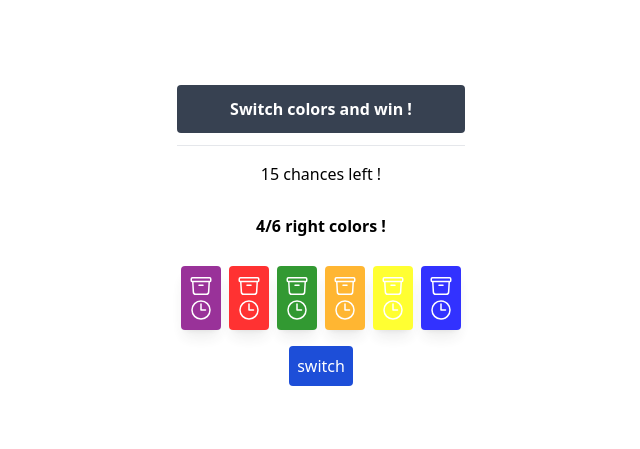
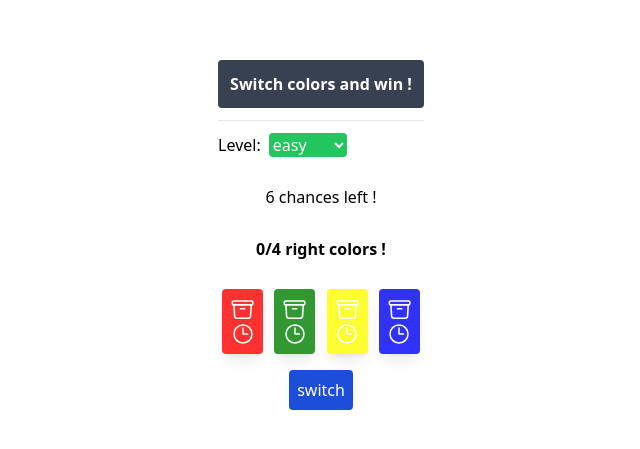
Before and after one commit to YALNEZAMI/switchcolor, a Vue app: page / in a window 1280 px wide. Shown: the part 165-614 px from the top of the page, without its empty margins (319-959 px from the left). Built offline with nearby package versions, Linux system fonts and the light colour scheme.

Commit message:
level introduced

```diff
--- a/src/App.vue
+++ b/src/App.vue
@@ -5,6 +5,22 @@
         Switch colors and win !
       </h1>
       <hr />
+      <div class="my-3">
+        <label for="">Level:</label>
+        <select
+          v-model="level"
+          :class="{
+            'rounded mx-2 text-white': true,
+            'bg-green-500': level === 'easy',
+            'bg-blue-500': level === 'midium',
+            'bg-red-500': level === 'hard',
+          }"
+        >
+          <option class="bg-green-500" value="easy">easy</option>
+          <option class="bg-blue-500" value="midium">midium</option>
+          <option class="bg-red-500" value="hard">hard</option>
+        </select>
+      </div>
       <h1
         v-show="counter != 0 && couples.length != rightAnswers()"
         class="my-2 text-center rounded p-2"
@@ -37,11 +53,9 @@
             backgroundColor: couple.current,
             opacity: 0.8,
             color: 'white',
-            width: '20%',
-            height: '20%',
           }"
           :class="{
-            'm-1 rounded shadow-lg p-2 flex flex-col cursor-pointer': true,
+            'm-1 rounded shadow-lg p-2 flex flex-col cursor-pointer vinghtpourcent md:centpx': true,
             'border-4 border-green-500':
               couple.current === couple.expected && false,
             'border-4 border-red-500':
@@ -119,23 +133,31 @@
 </template>
 
 <script setup>
-import { ref, onMounted } from "vue";
-const colors = ["red", "green", "blue", "yellow", "purple", "orange"];
+import { ref, onMounted, watch } from "vue";
+const colorsEasy = ["red", "green", "blue", "yellow"];
+const colorsMidium = ["red", "green", "blue", "yellow", "purple", "orange"];
+const colorsHard = [
+  "red",
+  "green",
+  "blue",
+  "yellow",
+  "purple",
+  "orange",
+  "gray",
+  "pink",
+];
+
 const couples = ref([]);
 const selected1 = ref(null);
 const selected2 = ref(null);
 const counter = ref(15);
+const level = ref("easy");
+let colors = [];
+watch(level, () => {
+  reset();
+});
 onMounted(() => {
-  const shufflColors1 = colors.slice().sort(() => Math.random() - 0.5);
-  const shufflColors2 = colors.slice().sort(() => Math.random() - 0.5);
-  for (let i = 0; i < colors.length; i++) {
-    console.log("current:" + shufflColors1[i], "expected:" + shufflColors2[i]);
-    couples.value.push({
-      _id: i,
-      current: shufflColors1[i],
-      expected: shufflColors2[i],
-    });
-  }
+  reset();
 });
 const rightAnswers = () => {
   return couples.value.filter((couple) => couple.current === couple.expected)
@@ -179,15 +201,35 @@ const switchSelected = () => {
 };
 
 const reset = () => {
+  switch (level.value) {
+    case "easy":
+      colors = colorsEasy;
+      break;
+    case "midium":
+      colors = colorsMidium;
+      break;
+    case "hard":
+      colors = colorsHard;
+      break;
+
+    default:
+      break;
+  }
   const shufflColors1 = colors.slice().sort(() => Math.random() - 0.5);
   const shufflColors2 = colors.slice().sort(() => Math.random() - 0.5);
+  //reset couples
+  couples.value = [];
   for (let i = 0; i < colors.length; i++) {
-    couples.value[i].current = shufflColors1[i];
-    couples.value[i].expected = shufflColors2[i];
+    console.log("current:" + shufflColors1[i], "expected:" + shufflColors2[i]);
+    couples.value.push({
+      _id: i,
+      current: shufflColors1[i],
+      expected: shufflColors2[i],
+    });
   }
   selected1.value = null;
   selected2.value = null;
-  counter.value = 15;
+  counter.value = parseInt(1.5 * couples.value.length);
 };
 </script>
 
@@ -198,4 +240,12 @@ main {
   align-items: center;
   justify-content: center;
 }
+.vinghtpourcent {
+  width: 20%;
+  height: 20%;
+}
+.centpx {
+  width: 100px;
+  height: 100px;
+}
 </style>
```
